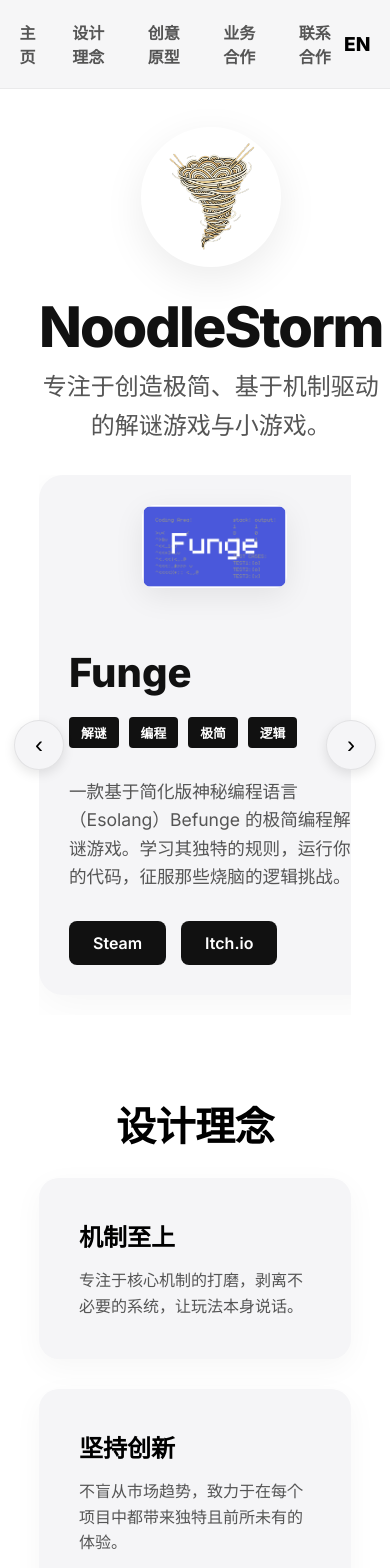
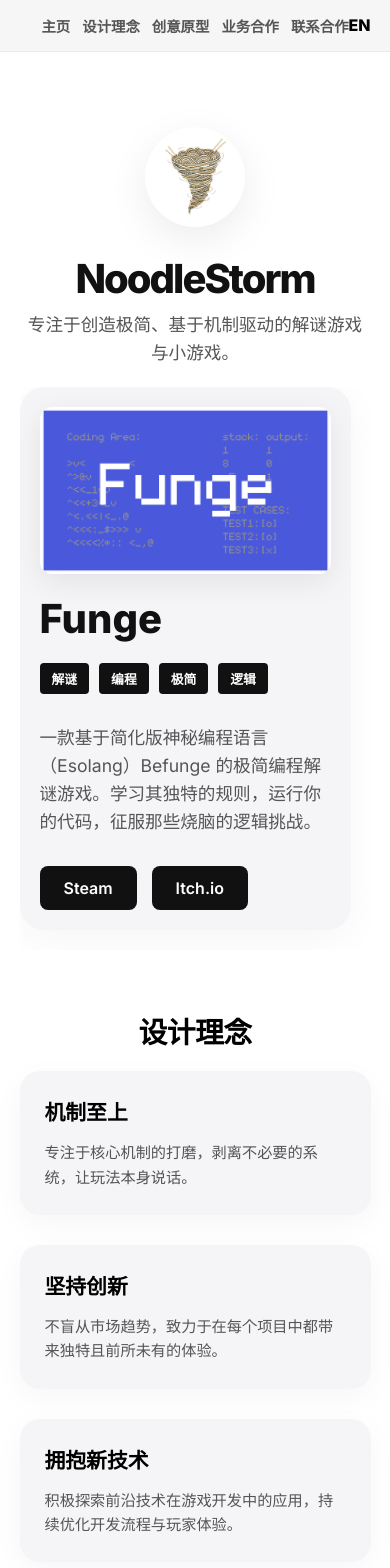
Before and after one commit to NoodleStormno/NoodleStormno.github.io, a React (Vite) app: page / in a window 390 px wide. Shown: the top 1568 px of the page. Built offline with nearby package versions, Linux system fonts and the light colour scheme.

Commit message:
Update website

```diff
--- a/src/index.css
+++ b/src/index.css
@@ -409,3 +409,98 @@
     flex: 0 0 90vw;
   }
 }
+
+/* --- MOBILE SPECIFIC STYLES --- */
+@media (max-width: 768px) {
+  /* Navigation */
+  .top-nav {
+    padding: 15px 5vw;
+    flex-direction: column;
+    gap: 15px;
+  }
+  .nav-links {
+    gap: 12px;
+    flex-wrap: wrap;
+    justify-content: center;
+  }
+  .nav-links a {
+    font-size: 0.9rem;
+  }
+  .nav-lang-toggle {
+    position: absolute;
+    top: 15px;
+    right: 5vw;
+    font-size: 1rem;
+  }
+
+  /* Sections & Layout */
+  .snap-section {
+    padding: 30px 5vw;
+  }
+
+  /* Typography */
+  h1 {
+    font-size: 2.5rem;
+  }
+  h2.section-title {
+    font-size: 1.8rem;
+    margin-bottom: 20px;
+  }
+  .subtitle {
+    font-size: 1.1rem;
+  }
+
+  /* Hero */
+  .hero-avatar {
+    width: 100px;
+    height: 100px;
+  }
+  .hero-header {
+    margin-bottom: 20px;
+  }
+
+  /* Feature Cards (Philosophy / Business) */
+  .feature-card {
+    padding: 25px;
+  }
+  .feature-card h3 {
+    font-size: 1.3rem;
+  }
+  .feature-card p {
+    font-size: 0.95rem;
+  }
+
+  /* Commercial Game Card */
+  .commercial-card {
+    padding: 20px;
+    gap: 20px;
+    flex: 0 0 85vw;
+  }
+  .commercial-image-wrapper {
+    max-width: 100%;
+  }
+  .commercial-info h3 {
+    font-size: 1.8rem;
+  }
+  .commercial-info p {
+    font-size: 1rem;
+  }
+  .tags {
+    flex-wrap: wrap;
+  }
+
+  /* Jam Gallery */
+  .jam-card {
+    flex: 0 0 80vw;
+  }
+
+  /* Hide desktop scroll buttons on touch devices */
+  .scroll-btn {
+    display: none;
+  }
+
+  /* Contact */
+  .contact-links {
+    font-size: 1.1rem;
+  }
+}
```
